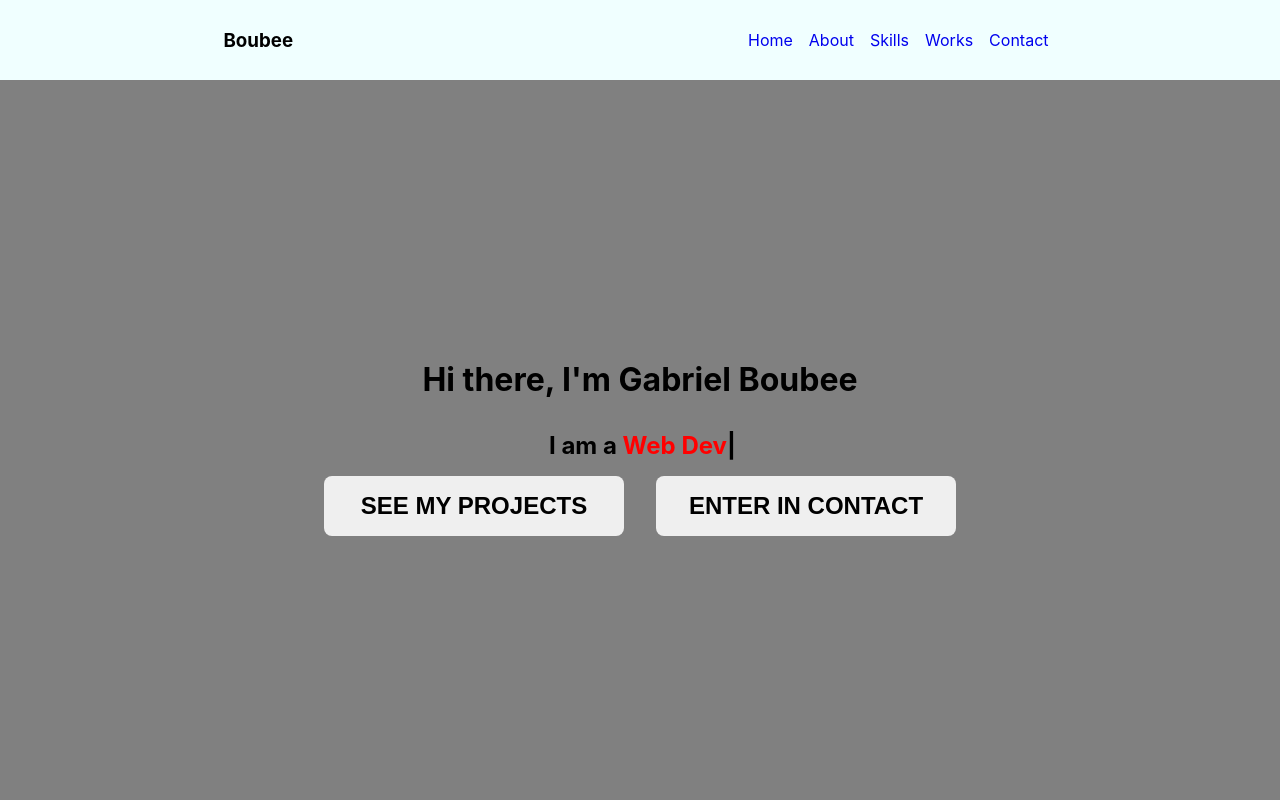
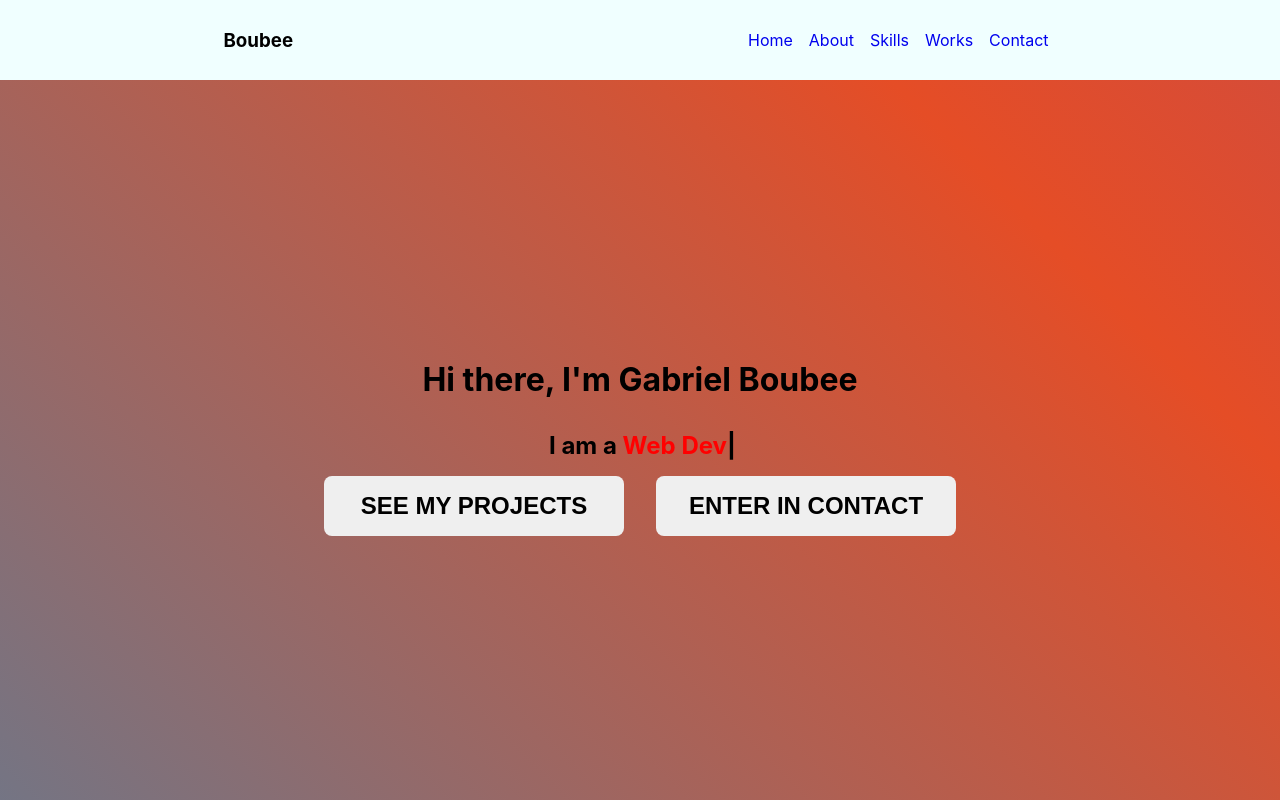
Before and after one commit to gabrielMatosBoubee/portfolio, a React (Create React App) app in the folder app/: page / in a window 1280 px wide. Built offline with nearby package versions, Linux system fonts and the light colour scheme.

Commit message:
modifiquei a cor do body e adicionei animação gradiente

```diff
--- a/app/src/css/HomeFunc.css
+++ b/app/src/css/HomeFunc.css
@@ -61,7 +61,21 @@
 }
 
 body {
-    background-color: gray;
+    background: linear-gradient(45deg, #0a9adc, #e54d26, #7046b2);
+    animation: colors 5s ease infinite;
+    background-size: 300% 300%;
+}
+
+@keyframes colors {
+    0% {
+        background-position: 0% 50%;
+    }
+    50% {
+        background-position: 100% 50%;
+    }
+    100% {
+        background-position: 0 50%;
+    }
 }
 
 @media (max-width: 664px) {
```
